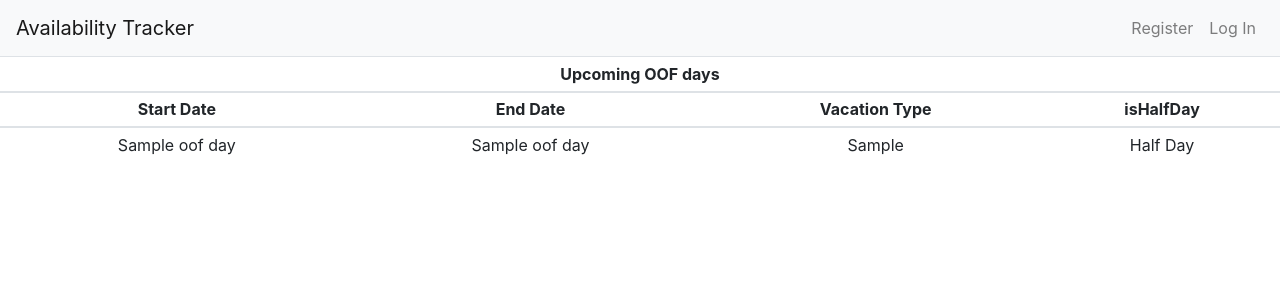
After one commit to alexandrunita/AvailabilityTracker, a Flask app: template templates/removeOOF.html in a window 1280 px wide. The commit adds this page. Shown: the top 300 px of the page. Run offline with Flask 2, Linux system fonts and the light colour scheme; the template is opened without the code that fills it: most values are stand-ins (such as "Sample title", 1, 10 or a date in 2020); some libraries are stand-ins or nearby versions.

Commit message:
created removeOOF page

```diff
--- a/app.py
+++ b/app.py
@@ -171,6 +171,21 @@ def bookOOF():
     return render_template("bookOOF.html", oofTypes = OOF_TYPES, oofDays = oofDays)
 
 
+app.route("/removeOOF", methods=["GET","POST"])
+@login_required
+def removeOOF():
+    """ Removes previously booked OOF interval """
+
+    # if GET is used => return table with current booked OOF/no OOF message
+    # query database for upcoming user oofDays
+    oofDays = database.lookup_bookedOOF(session["user_id"], date.today().isoformat())
+    # return template
+    return render_template("removeOOF.html", oofDays = oofDays)
+    if request.method == "POST":
+        return apology("TODO", 404)
+
+
+
 
 @app.route("/login", methods=["GET","POST"])
 def login():
--- a/templates/layout.html
+++ b/templates/layout.html
@@ -29,10 +29,10 @@
                         <a class="nav-link" href="/bookOOF">Book OOF</a>
                     </li>
                     <li class="nav-item">
-                        <a class="nav-link" href="#">Task1 Rota</a>
+                        <a class="nav-link" href="/removeOOF">Remove OOF</a>
                     </li>
                     <li class="nav-item">
-                        <a class="nav-link" href="#">Task2 Rota</a>
+                        <a class="nav-link" href="#">Task1 Rota</a>
                     </li>
                 </ul>
                 <ul class="navbar-nav ml-auto">
--- /dev/null
+++ b/templates/removeOOF.html
@@ -0,0 +1,43 @@
+{% extends "layout.html" %}
+
+{% block title %}
+    Remove OOF
+{% endblock %}
+
+{% block main %}
+        {% if oofDays %}
+        <table class="mx-auto table table-sm">
+            <thead>
+                <tr>
+                    <th colspan="4">Upcoming OOF days</th>
+                </tr>
+                <tr>
+                    <th>Start Date</th>
+                    <th>End Date</th>
+                    <th>Vacation Type</th>
+                    <th>isHalfDay</th>
+                </tr>
+            </thead>
+            <tbody>
+                {% for oofDay in oofDays %}
+                <tr>
+                    <td>{{oofDay[2]}}</td>
+                    <td>{{oofDay[3]}}</td>
+                    <td>
+                        {{oofTypes[oofDay[1] - 1]}}
+                    </td>
+                    <td>
+                        {% if oofDay[4]%}
+                        Half Day
+                        {% else %}
+                        Full Day
+                        {% endif %}
+                    </td>
+                </tr>
+                {%endfor%}
+            </tbody>
+        </table>
+        {% else %}
+        <p>You have no upcomming OOF days booked.</p>
+        {% endif %}
+{% endblock %}
```
Also changed, not shown: availability.db.
